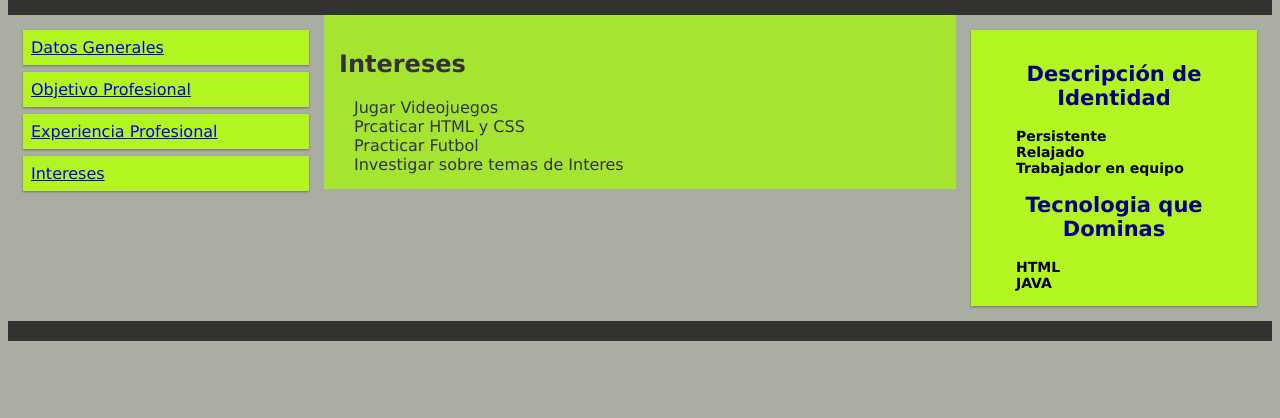
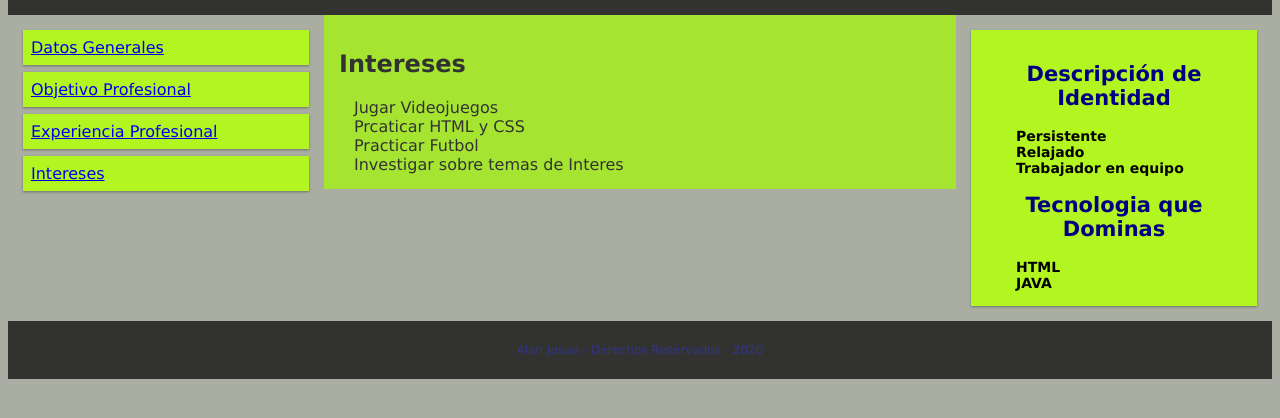
Before and after one commit to Koa22/CVU, a plain HTML site: page intereses.html in a window 1280 px wide. Shown: the part 104-522 px from the top of the page. Drawn offline with Linux system fonts and the light colour scheme; files whose address does not match are found by name.

Commit message:
Update intereses.html

```diff
--- a/intereses.html
+++ b/intereses.html
@@ -63,6 +63,7 @@
 </div>
 
 <div class="footer">
+   <p>Alan Josue - Derechos Reservados - 2020</p>
 
 </div>
 
```
